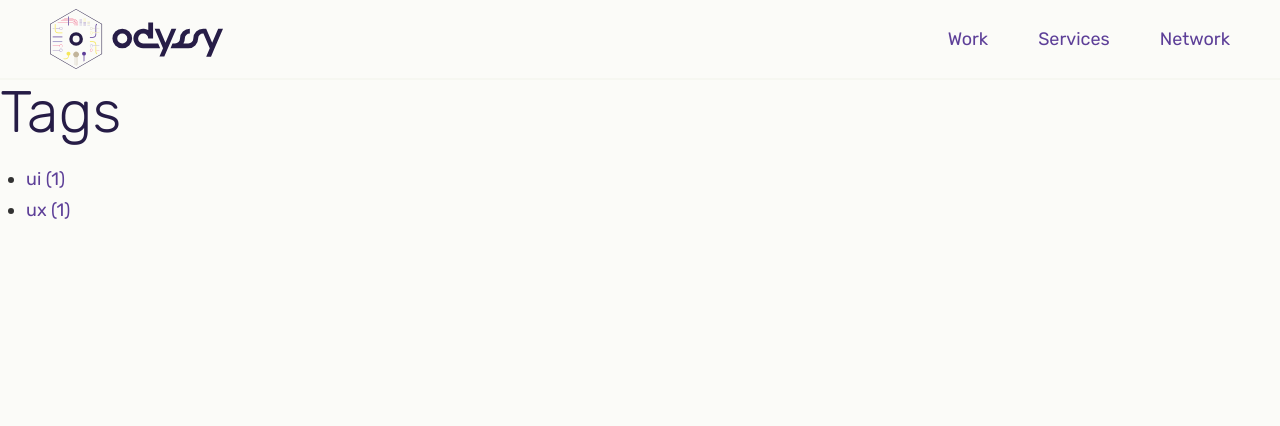
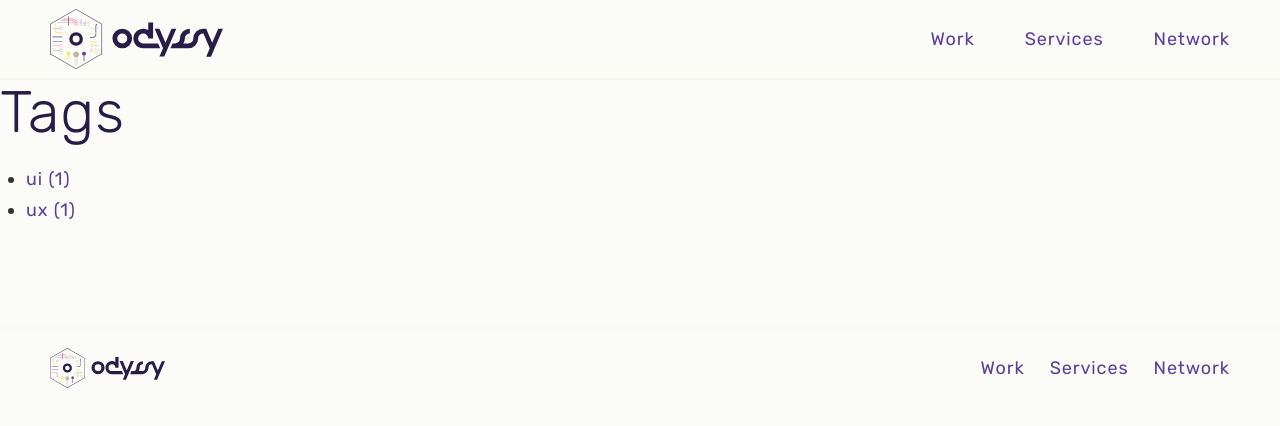
Before and after one commit to odyssy-automaton/od-io-v2, a Gatsby site: page /tags in a window 1280 px wide. Built offline with nearby package versions, Linux system fonts and the light colour scheme; Gatsby itself is replaced by a stand-in of ours.

Commit message:
starts a footer component and implements

```diff
--- /dev/null
+++ b/src/components/footer/Footer.js
@@ -0,0 +1,33 @@
+import React from 'react';
+import { Link } from 'gatsby';
+import './Footer.scss';
+import OdyssyLogoStandard from '../../img/odyssy__logo--standard.svg';
+
+const Footer = class extends React.Component {
+
+  render() {
+
+    return (
+      <div className="Footer">
+        <div className="Footer__Brand">
+          <Link to="/" className="Footer__Brand--Logo" title="Logo">
+            <img alt="Odyssy Logo" src={OdyssyLogoStandard} />
+          </Link>
+        </div>
+        <nav className="Footer__Nav">
+          <Link activeClassName="Footer__Nav--Item--Active" className="Footer__Nav--Item" to="/work">
+            Work
+          </Link>
+          <Link activeClassName="Footer__Nav--Item--Active" className="Footer__Nav--Item" to="/services">
+            Services
+          </Link>
+          <Link activeClassName="Footer__Nav--Item--Active" className="Footer__Nav--Item" to="/network">
+            Network
+          </Link>
+        </nav>
+      </div>
+    );
+  }
+};
+
+export default Footer;
--- /dev/null
+++ b/src/components/footer/Footer.scss
@@ -0,0 +1,47 @@
+@import '../../styles/variables';
+
+.Footer {
+  display: flex;
+  align-items: center;
+  height: 80px;
+  padding: 0px 50px;
+  width: 100%;
+  border-top: 2px solid $od-cream-dark;
+  &__Brand {
+    height: 40px; width: auto;
+    &--Logo {
+      img { height: 100%; }
+    }
+  }
+  &__Nav {
+    margin-left: auto;
+    display: none;
+    @media (min-width: 890px) {
+      display: flex;
+      align-items: center;
+      justify-content: center;
+    }
+    &--Item {
+      display: flex;
+      align-items: center;
+      justify-content: center;
+      position: relative;
+      &:not(first-child) {
+        margin-left: 25px;
+      }
+      &--Active {
+        color: $od-primary;
+        &:after {
+          content: '';
+          background-color: $od-primary;
+          height: 3px;
+          width: 100%;
+          position: absolute;
+          bottom: 0;
+          left: 0;
+          transition: all .15s linear;
+        }
+      }
+    }
+  }
+}
--- a/src/components/layout/Layout.js
+++ b/src/components/layout/Layout.js
@@ -3,6 +3,7 @@ import Helmet from 'react-helmet';
 import { StaticQuery, graphql } from 'gatsby';
 
 import Navbar from '../navbar/Navbar';
+import Footer from '../footer/Footer';
 
 import '../../styles/global.scss';
 import '../../styles/base.scss';
@@ -38,6 +39,7 @@ const TemplateWrapper = ({ children }) => (
         </Helmet>
         <Navbar />
         <div>{children}</div>
+        <Footer />
       </div>
     )}
   />
--- a/src/components/shared/lottie/LottieControl.js
+++ b/src/components/shared/lottie/LottieControl.js
@@ -1,5 +1,6 @@
 import React from 'react';
 import Lottie from 'react-lottie';
+import './LottieControl.scss';
 
 class LottieControl extends React.Component {
   constructor(props) {
--- /dev/null
+++ b/src/components/shared/lottie/LottieControl.scss
@@ -0,0 +1,3 @@
+.LottieControl {
+  pointer-events: none;
+}
--- a/src/styles/Home.scss
+++ b/src/styles/Home.scss
@@ -9,7 +9,7 @@
   align-items: center;
   overflow: hidden;
   &__Contents {
-    p {color: $od-medium-purple; margin: 0; }
+    p {color: $od-medium-purple; margin: 0; text-transform: uppercase; text-align: center; line-height: 1.25em;}
   }
   .LottieControl {
     position: absolute;
--- a/src/styles/base.scss
+++ b/src/styles/base.scss
@@ -4,6 +4,7 @@ body {
   background-color: $od-cream;
   font-family: $base-font;
   line-height: 1em;
+  letter-spacing: .05em;
 }
 
 a {
```
